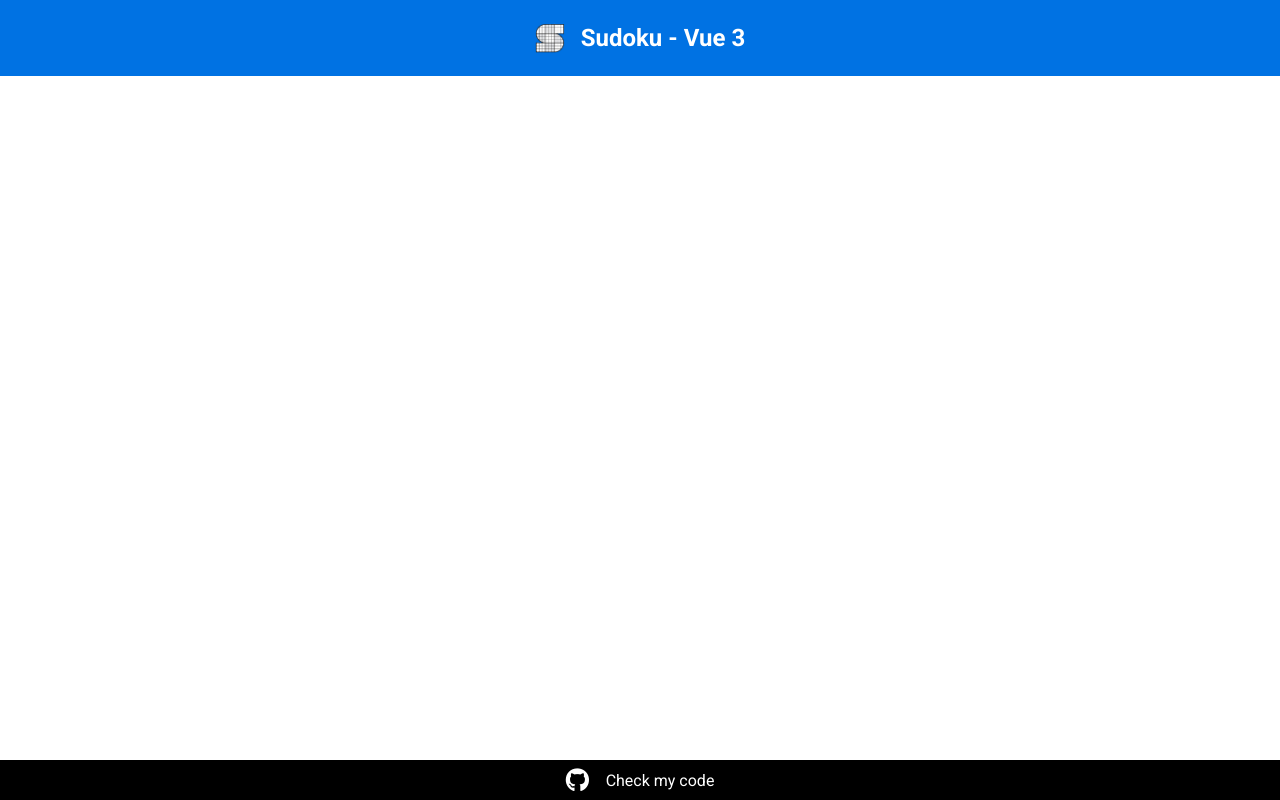
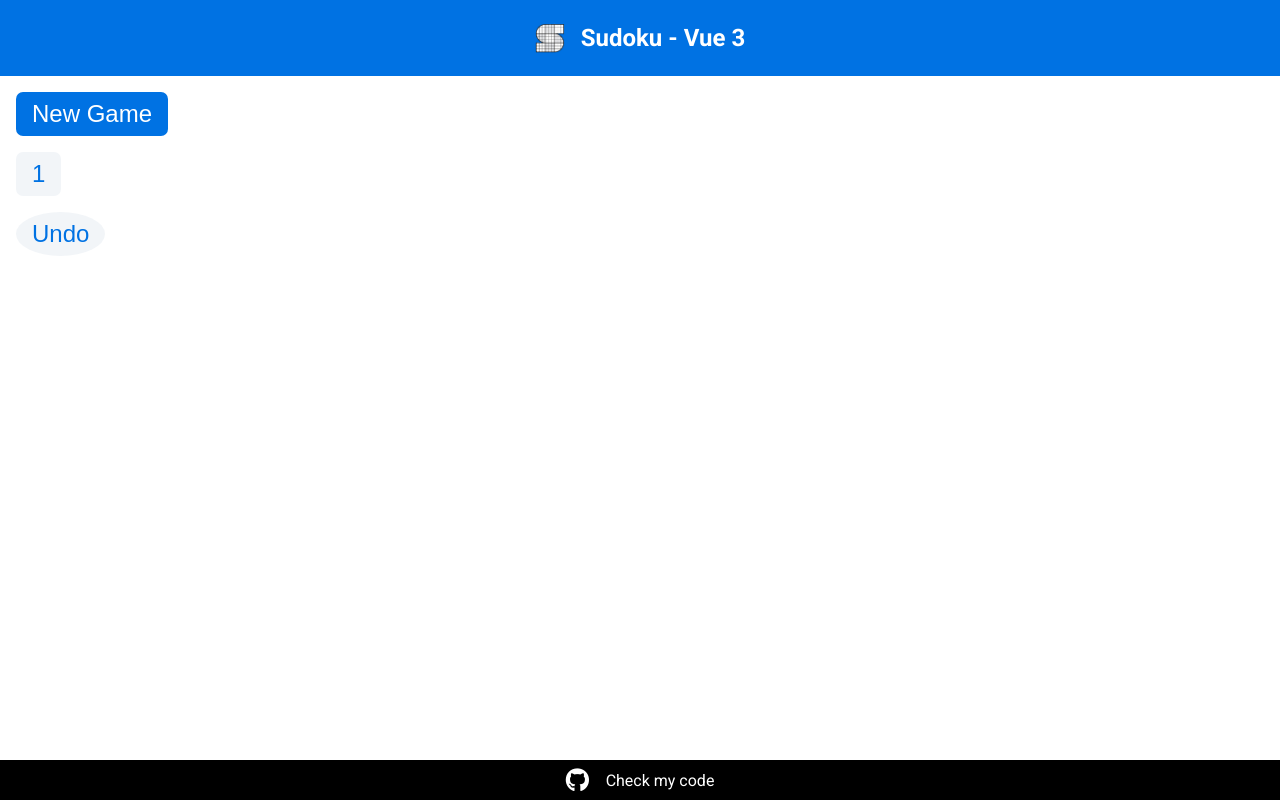
Before and after one commit to adnanZe/Sudoku_Vue_3, a Vue app: page / in a window 1280 px wide. Built offline with nearby package versions, Linux system fonts and the light colour scheme.

Commit message:
added button base style

```diff
--- a/src/App.vue
+++ b/src/App.vue
@@ -1,13 +1,15 @@
 <template>
   <the-header></the-header>
+  <the-comands></the-comands>
   <the-footer></the-footer>
 </template>
 
 <script>
+import TheComands from "./components/comannds/TheComands.vue";
 import TheFooter from "./components/layouts/TheFooter.vue";
 import TheHeader from "./components/layouts/TheHeader.vue";
 export default {
-  components: { TheHeader, TheFooter },
+  components: { TheHeader, TheFooter, TheComands },
 };
 </script>
 
--- a/src/components/UI/BaseButton.vue
+++ b/src/components/UI/BaseButton.vue
@@ -8,7 +8,11 @@
 export default {
   props: {
     mode: {
-      type: String, // rounded, square, primary
+      type: String,
+      required: false,
+      validator(value) {
+        return ["rounded", "square", "primary"].includes(value);
+      },
     },
   },
 };
@@ -16,17 +20,34 @@ export default {
 
 <style scoped>
 button {
-  font-size: 2rem;
   background-color: #eaeef499;
   color: #0072e3;
   font-size: 1.5rem;
   font-weight: lighter;
   border: 0;
   border-radius: 7px;
+  padding: 0.5rem 1rem;
 }
 
 button:hover {
-  background-color: #eaeef4;
   cursor: pointer;
 }
+
+.rounded {
+  border-radius: 50%;
+}
+
+.square {
+  /* added to escape from warning */
+  margin: 0;
+}
+
+.primary {
+  background-color: #0072e3;
+  color: white;
+}
+
+.primary:hover {
+  background-color: #0040aa;
+}
 </style>
--- a/src/components/comannds/TheComands.vue
+++ b/src/components/comannds/TheComands.vue
@@ -1,7 +1,24 @@
-<template></template>
+<template>
+  <section>
+    <div>
+      <base-button mode="primary">New Game</base-button>
+    </div>
+    <div>
+      <base-button mode="square">1</base-button>
+    </div>
+
+    <div>
+      <base-button mode="rounded">Undo</base-button>
+    </div>
+  </section>
+</template>
 
 <script>
 export default {};
 </script>
 
-<style scoped></style>
+<style scoped>
+div {
+  margin: 1rem;
+}
+</style>
--- a/src/main.js
+++ b/src/main.js
@@ -1,6 +1,9 @@
 import { createApp } from "vue";
 import App from "./App.vue";
+import BaseButton from "./components/UI/BaseButton.vue";
 
 const app = createApp(App);
 
+app.component("base-button", BaseButton);
+
 app.mount("#app");
```
